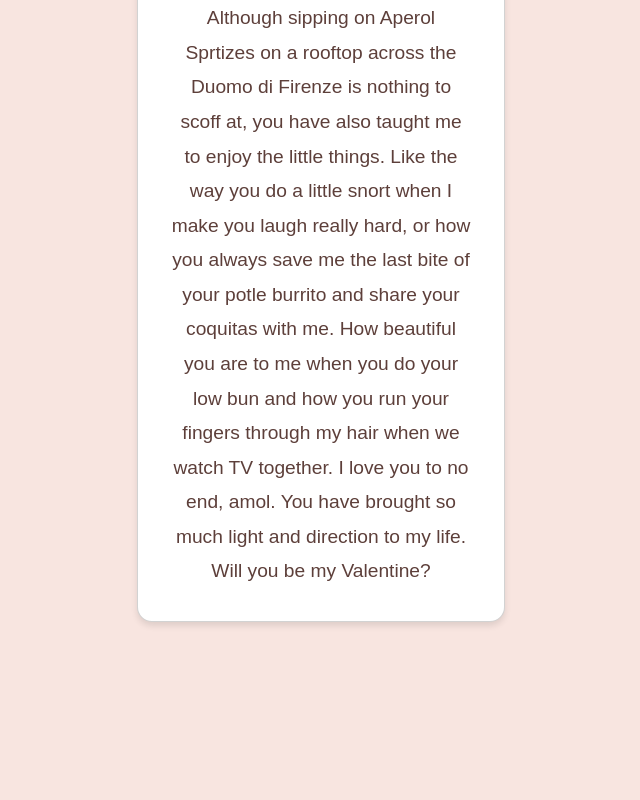
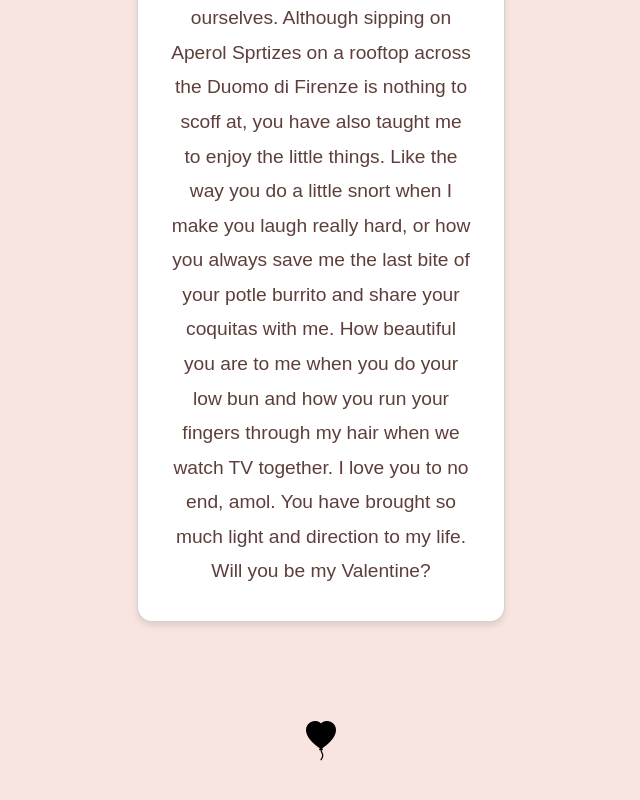
Before and after one commit to Julian-Ramirez1158/ForMyJodis, a plain HTML site: page v-day.html in a window 1280 px wide. Shown: the part 622-1422 px from the top of the page, without its empty margins (319-959 px from the left). Before the commit the page ends 1294 px from the top, so only its background shows below. Drawn offline with nearby package versions, Linux system fonts and the light colour scheme.

Commit message:
Finish standardizing styling, add song to home page, and add footer icon

```diff
--- a/CSS/styles.css
+++ b/CSS/styles.css
@@ -4,6 +4,7 @@ body {
     margin: 0;
     padding: 0;
     border: 0;
+    background-color: #f8e5e0;
 }
 
 .navbar {
@@ -88,6 +89,11 @@ body {
     object-fit: cover;
 }
 
+.footer {
+    margin-top: 40px;
+    margin-bottom: 40px;
+}
+
 
 @media (max-width: 576px) {
     .carousel-inner img {
--- a/v-day.html
+++ b/v-day.html
@@ -4,10 +4,11 @@
     <meta charset="UTF-8">
     <meta name="viewport" content="width=device-width, initial-scale=1.0">
     <link href="https://cdn.jsdelivr.net/npm/bootstrap@5.3.3/dist/css/bootstrap.min.css" rel="stylesheet" integrity="sha384-QWTKZyjpPEjISv5WaRU9OFeRpok6YctnYmDr5pNlyT2bRjXh0JMhjY6hW+ALEwIH" crossorigin="anonymous">
+    <link rel="stylesheet" href="https://cdn.jsdelivr.net/npm/bootstrap-icons@1.11.3/font/bootstrap-icons.min.css">
     <link rel="stylesheet" href="./CSS/styles.css">
     <title>V-Day</title>
 </head>
-<body style="background-color: #f8e5e0;">
+<body>
     <nav class="navbar navbar-expand-lg bg-body-tertiary sticky-top">
         <div class="container-fluid">
             <a class="navbar-brand" href="./index.html"><svg xmlns="http://www.w3.org/2000/svg" width="16" height="16" fill="currentColor" class="bi bi-balloon-heart-fill" viewBox="0 0 16 16">
@@ -37,7 +38,7 @@
             <img src="./Images/Como.JPG" class="card-img-top" alt="...">
             <div class="card-body">
                 <p class="card-text">
-                    My love, living life and traveling the world with you has been an absolute gift. We've laughed together, and, most importantly, we've grown together—constantly
+                    My love, living life and traveling the world with you has been an absolute gift. We've laughed together, cried together, and, most importantly, we've grown together—constantly
                     pushing each other to become better versions of ourselves.  Although sipping on Aperol Sprtizes on a rooftop across the Duomo di Firenze is nothing to scoff at,
                     you have also taught me to enjoy the little things. Like the way you do a little snort when I make you laugh really hard, or how you always save me the last bite
                     of your potle burrito and share your coquitas with me. How beautiful you are to me when you do your low bun and how you run your fingers through my hair when we
@@ -47,6 +48,9 @@
         </div>
     </div>
 
+    <div class="d-flex align-items-center justify-content-center footer">
+        <i class="bi bi-balloon-heart-fill" style="font-size:40px; color:black;"></i>
+    </div>
 
     <script src="https://cdn.jsdelivr.net/npm/bootstrap@5.3.3/dist/js/bootstrap.bundle.min.js" integrity="sha384-YvpcrYf0tY3lHB60NNkmXc5s9fDVZLESaAA55NDzOxhy9GkcIdslK1eN7N6jIeHz" crossorigin="anonymous"></script>
 </body>
```
Also changed, not shown: Anniversary.html (+14 -0 lines), index.html (+12 -3 lines), 1 other file.
